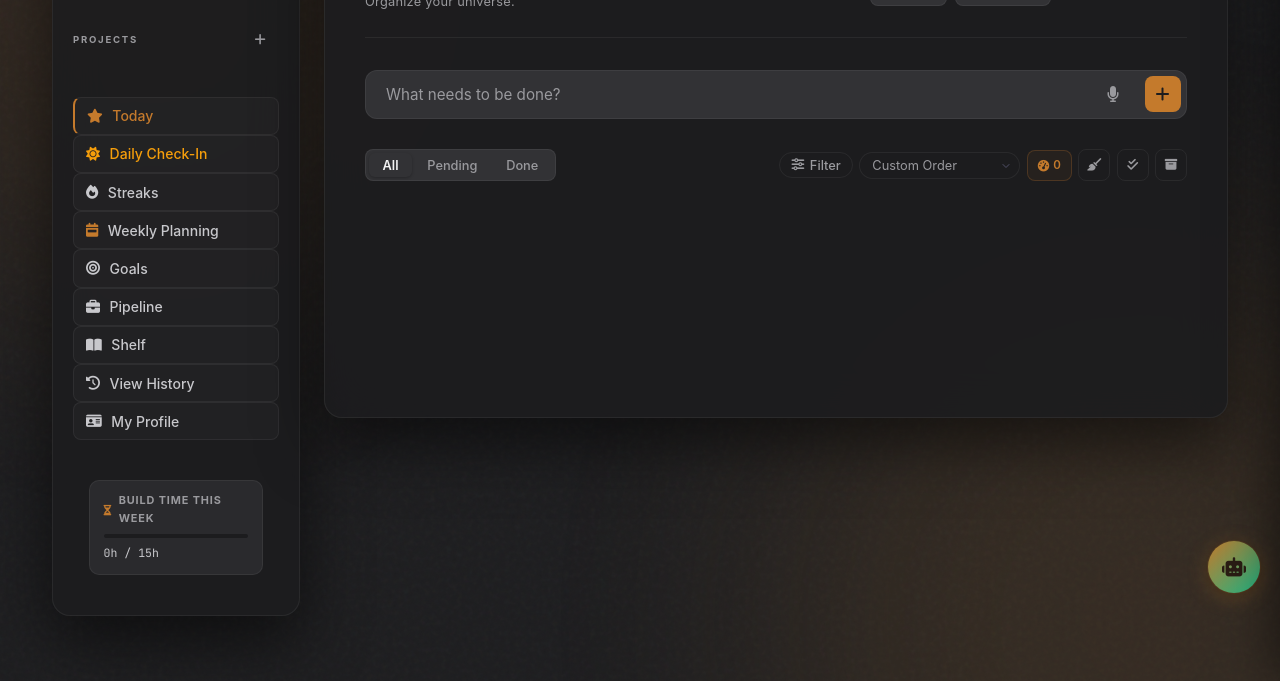
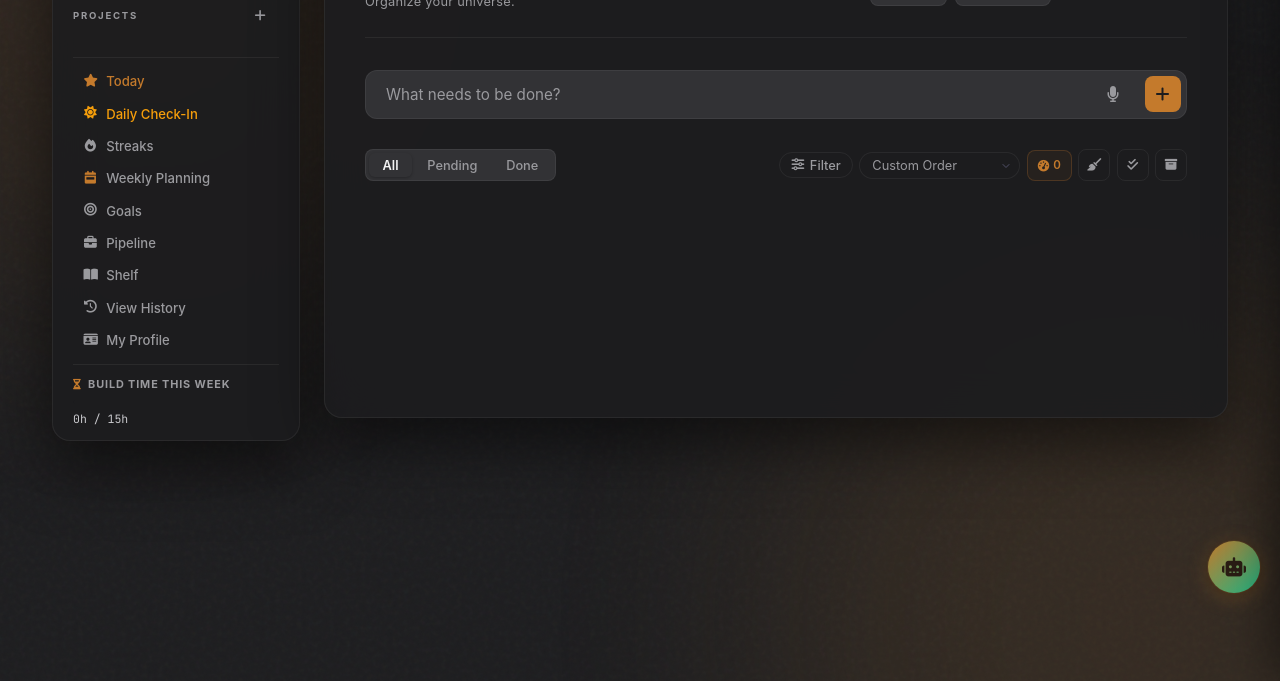
Before and after one commit to ganrond/orbittasks, a website: page index.html in a window 1280 px wide. Shown: the part 119-800 px from the top of the page. Drawn offline with nearby package versions, Linux system fonts and the light colour scheme.

Commit message:
fix: clean up sidebar layout and pin Build Time widget
- Nav buttons stripped of heavy card border/background — now clean list
  items with subtle hover highlight, matching the project list style
- Sidebar switches to overflow:hidden so the nav scrolls internally,
  Build Time widget is always pinned to the bottom (never cut off)
- Projects section separated by a thin border divider instead of large gap
- Reduced sidebar padding and nav button padding for a less cluttered feel
- Mobile sidebar inherits the same overflow:hidden + internal scroll layout
- Today button style no longer uses left border (cleaner with new list style)

Co-Authored-By: Claude Sonnet 4.6 <noreply@anthropic.com>

```diff
--- a/index.html
+++ b/index.html
@@ -73,7 +73,7 @@
                 </ul>
             </div>
 
-            <div class="sidebar-section">
+            <div class="sidebar-section sidebar-nav">
                 <button id="nav-today-btn" class="history-nav-btn today-nav-btn"><i class="fa-solid fa-star"></i> Today</button>
                 <button id="nav-checkin-btn" class="history-nav-btn checkin-nav-btn"><i class="fa-solid fa-sun"></i> Daily Check-In</button>
                 <button id="nav-streaks-btn" class="history-nav-btn streaks-nav-btn"><i class="fa-solid fa-fire"></i> Streaks</button>
--- a/styles.css
+++ b/styles.css
@@ -156,16 +156,16 @@ body {
     -webkit-backdrop-filter: blur(24px);
     border: 1px solid var(--border);
     border-radius: 18px;
-    padding: 1.5rem 1.25rem;
+    padding: 1.25rem 1.25rem 0;
     box-shadow: var(--glass-shadow);
     display: flex;
     flex-direction: column;
-    gap: 1.75rem;
+    gap: 0;
     position: sticky;
     top: 2rem;
     max-height: calc(100vh - 4rem);
     max-height: calc(100dvh - 4rem);
-    overflow-y: auto;
+    overflow: hidden;
     transition: var(--transition-smooth);
 }
 .sidebar::-webkit-scrollbar { width: 3px; }
@@ -175,8 +175,9 @@ body {
     display: flex;
     justify-content: space-between;
     align-items: center;
-    padding-bottom: 1.25rem;
+    padding-bottom: 1rem;
     border-bottom: 1px solid var(--border);
+    flex-shrink: 0;
 }
 .arcforge-brand { display: flex; align-items: center; gap: 0.5rem; }
 .arcforge-logo { display: block; flex-shrink: 0; }
@@ -253,31 +254,56 @@ body {
 .list-item:hover .item-delete { opacity: 1; }
 .item-delete:hover { color: var(--accent-danger); background: rgba(255,68,102,0.1); }
 
-/* History nav button */
+/* Projects sidebar section */
+.sidebar-section:not(.sidebar-nav) {
+    flex-shrink: 0;
+    padding: 0.75rem 0;
+    border-bottom: 1px solid var(--border);
+}
+
+/* Scrollable nav section — fills remaining height, widget stays pinned below */
+.sidebar-nav {
+    flex: 1;
+    min-height: 0;
+    overflow-y: auto;
+    padding: 0.5rem 0;
+    display: flex;
+    flex-direction: column;
+    gap: 1px;
+}
+.sidebar-nav::-webkit-scrollbar { width: 2px; }
+.sidebar-nav::-webkit-scrollbar-thumb { background: var(--border); border-radius: 4px; }
+
+/* Nav buttons — clean list style, no heavy card border */
 .history-nav-btn {
     width: 100%;
-    padding: 0.6rem 0.75rem;
-    background: var(--item-bg);
-    border: 1px solid var(--border);
-    color: var(--text-sub);
+    padding: 0.48rem 0.65rem;
+    background: transparent;
+    border: none;
+    color: var(--text-muted);
     border-radius: var(--radius-sm);
     cursor: pointer;
     font-family: 'Inter', -apple-system, BlinkMacSystemFont, 'Segoe UI', sans-serif;
-    font-size: 0.875rem;
+    font-size: 0.82rem;
     font-weight: 500;
     display: flex;
     align-items: center;
-    gap: 0.6rem;
+    gap: 0.55rem;
     transition: var(--transition-fast);
     text-align: left;
 }
+.history-nav-btn i { font-size: 0.8rem; width: 14px; text-align: center; flex-shrink: 0; }
 .history-nav-btn:hover {
     background: var(--item-hover);
+    color: var(--text-main);
+}
+.history-nav-btn.active {
+    background: var(--item-hover);
     color: var(--accent-primary);
-    border-color: var(--border-accent);
+    font-weight: 600;
 }
 .checkin-nav-btn { color: #f59e0b; }
-.checkin-nav-btn:hover { color: #fbbf24; border-color: rgba(245, 158, 11, 0.3); background: rgba(245, 158, 11, 0.06); }
+.checkin-nav-btn:hover { color: #fbbf24; background: rgba(245, 158, 11, 0.06); }
 .weekly-nav-btn i { color: var(--accent-primary); }
 
 /* ============================================================
@@ -967,8 +993,8 @@ body {
         position: fixed; top: 0; left: -100%; height: 100%; max-height: 100%;
         border-radius: 0; z-index: 999;
         width: min(82vw, 300px);
-        padding: 2rem 1.5rem;
-        overflow-y: auto;
+        padding: 1.25rem 1.25rem 0;
+        overflow: hidden;
     }
     .sidebar.open { left: 0; box-shadow: 8px 0 48px rgba(0,0,0,0.6); }
     .sidebar-backdrop { display: block; }
@@ -2185,11 +2211,13 @@ textarea.extra-input { resize: vertical; min-height: 64px; }
    ===================================================== */
 
 .build-budget-widget {
-    margin: 0.75rem 1rem 1rem;
-    padding: 0.7rem 0.85rem;
-    background: var(--bg-surface);
-    border: 1px solid var(--border);
-    border-radius: 10px;
+    flex-shrink: 0;
+    margin: 0;
+    padding: 0.7rem 0;
+    background: transparent;
+    border: none;
+    border-top: 1px solid var(--border);
+    border-radius: 0;
     display: flex; flex-direction: column; gap: 0.4rem;
 }
 .build-budget-label {
@@ -3313,11 +3341,10 @@ textarea.extra-input { resize: vertical; min-height: 64px; }
 
 /* --- Today nav button --- */
 .today-nav-btn {
-    border-left: 2px solid var(--accent-primary) !important;
     color: var(--accent-primary) !important;
 }
-.today-nav-btn.active {
-    background: rgba(196, 122, 44,0.12) !important;
+.today-nav-btn:hover, .today-nav-btn.active {
+    background: rgba(196, 122, 44, 0.1) !important;
 }
 
 /* --- Energy buttons (composer) --- */
```
